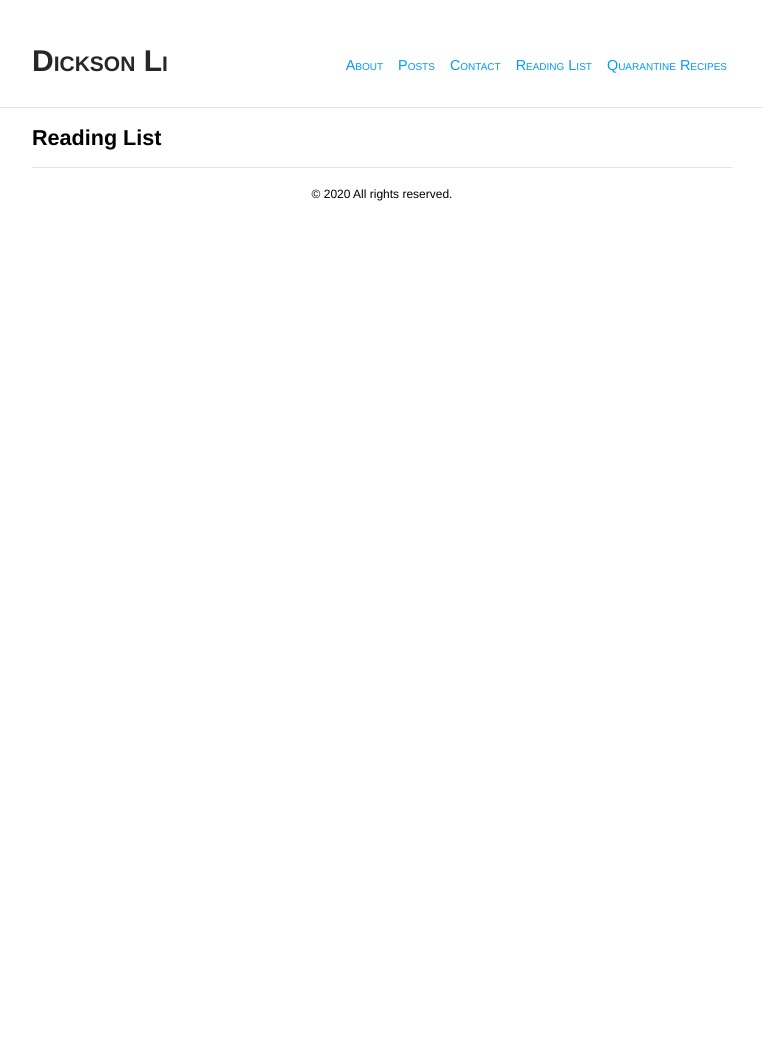
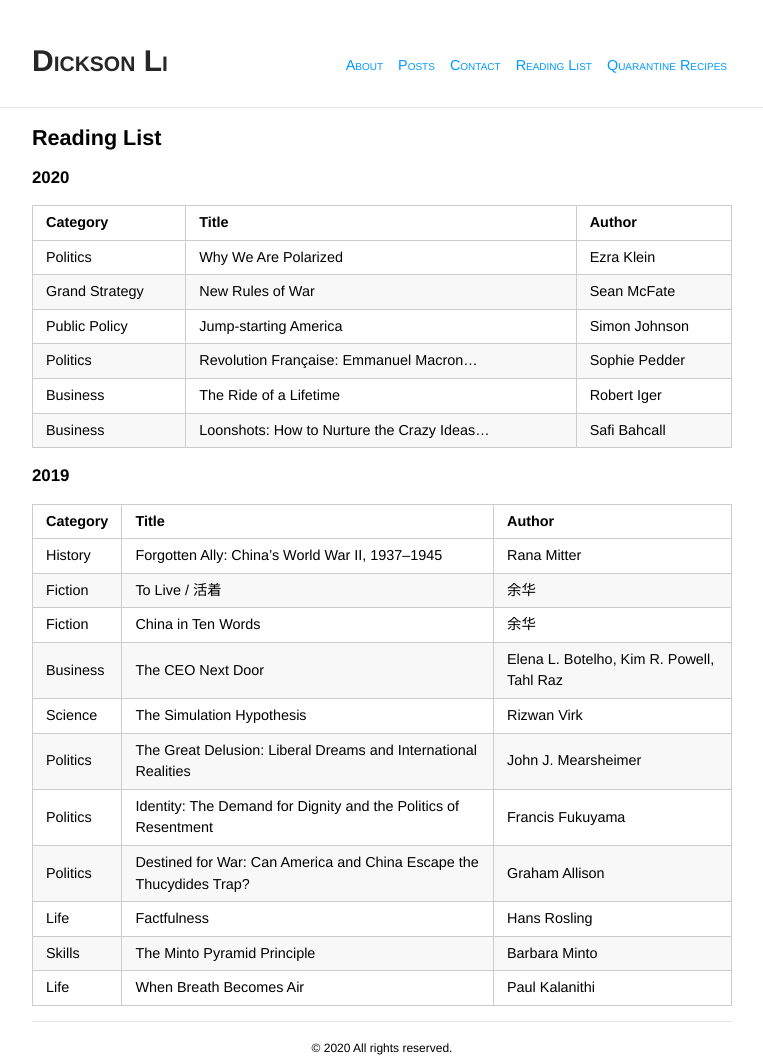
Before and after one commit to nicksolid/nicksolid.github.io, a Jekyll site: the page built from reading_list.md, in a window 1280 px wide. Shown: the whole page, without its empty margins (258-1021 px from the left). Built offline with Jekyll 4.4.1, drawn with Linux system fonts in a browser that asks for light colours; some web fonts are replaced; before the commit the page ends 900 px from its top, so only the background shows below that.

Commit message:
page updates

```diff
--- a/reading_list.md
+++ b/reading_list.md
@@ -4,3 +4,30 @@ title: "Dickson Li | Reading List"
 ---
 
 ## Reading List
+
+<h3>2020</h3>
+
+Category | Title | Author
+-|-|-
+Politics| Why We Are Polarized | Ezra Klein
+Grand Strategy | New Rules of War | Sean McFate
+Public Policy | Jump-starting America | Simon Johnson
+Politics | Revolution Française: Emmanuel Macron...  | Sophie Pedder
+Business | The Ride of a Lifetime | Robert Iger
+Business | Loonshots: How to Nurture the Crazy Ideas... | Safi Bahcall
+
+<h3>2019</h3>
+
+Category | Title | Author
+-|-|-
+History| Forgotten Ally: China's World War II, 1937–1945 | Rana Mitter
+Fiction | To Live / 活着 | 余华
+Fiction | China in Ten Words | 余华
+Business | The CEO Next Door  | Elena L. Botelho, Kim R. Powell, Tahl Raz
+Science | The Simulation Hypothesis | Rizwan Virk
+Politics | The Great Delusion: Liberal Dreams and International Realities | John J. Mearsheimer
+Politics | Identity: The Demand for Dignity and the Politics of Resentment | Francis Fukuyama
+Politics | Destined for War: Can America and China Escape the Thucydides Trap? | Graham Allison
+Life | Factfulness | Hans Rosling
+Skills | The Minto Pyramid Principle | Barbara Minto
+Life | When Breath Becomes Air | Paul Kalanithi
```
